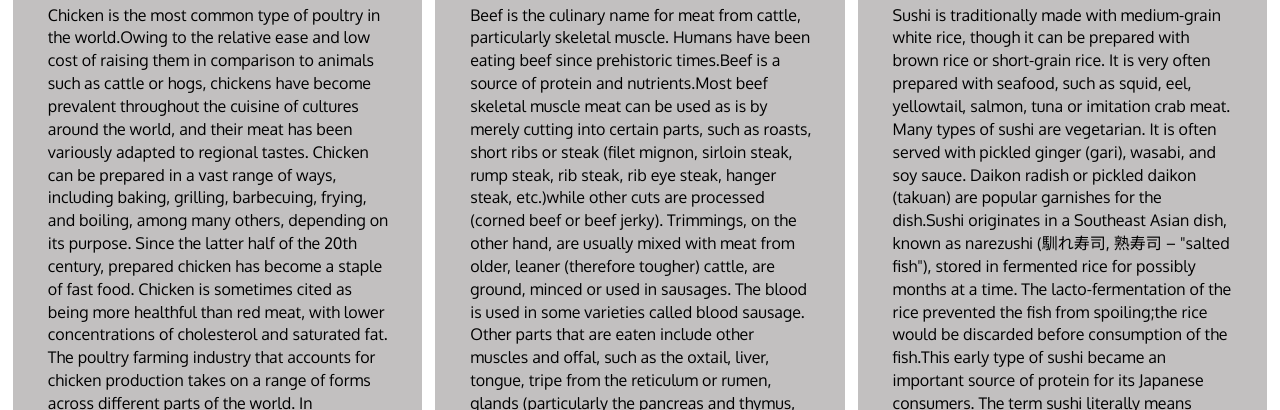
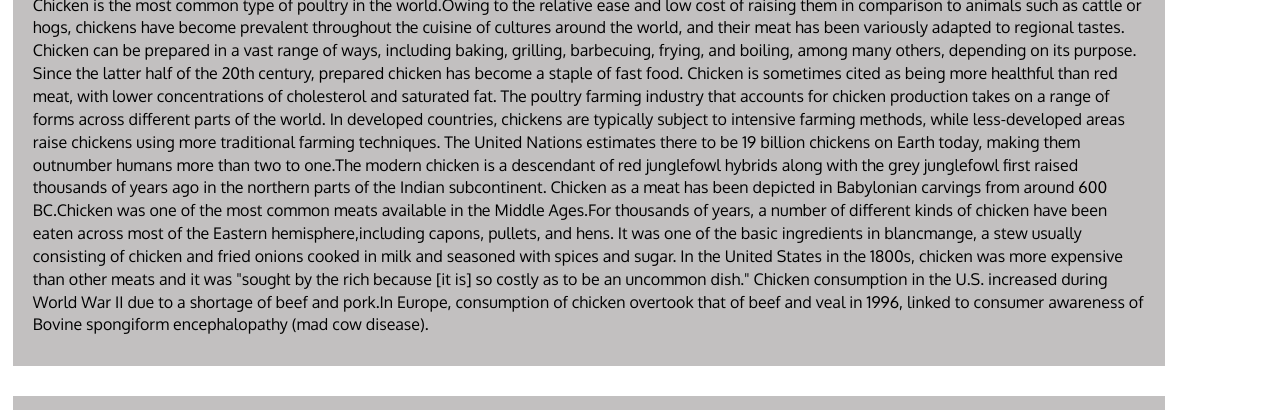
Before and after one commit to Aayush-Joshi23/module3-solution, a plain HTML site: page index.html in a window 1280 px wide. Shown: the part 269-679 px from the top of the page. Drawn offline with nearby package versions, Linux system fonts and the light colour scheme; a script that the page names is missing.

Commit message:
Update index.html

```diff
--- a/index.html
+++ b/index.html
@@ -54,7 +54,7 @@
 
     <h1 id="main"> Our Menu</h1>
 
-    <div class="box  col-lg-4  col-md-6">
+    <div class="box">
       <h2>Chicken</h2>
       <p>Chicken is the most common type of poultry in the world.Owing to the relative ease and low cost of raising them in comparison to animals such as cattle or hogs, chickens have become prevalent throughout the cuisine of cultures around the world, and their meat has been variously adapted to regional tastes.
 
@@ -67,13 +67,13 @@
 	  In the United States in the 1800s, chicken was more expensive than other meats and it was "sought by the rich because [it is] so costly as to be an uncommon dish." Chicken consumption in the U.S. increased during World War II due to a shortage of beef and pork.In Europe, consumption of chicken overtook that of beef and veal in 1996, linked to consumer awareness of Bovine spongiform encephalopathy (mad cow disease).</p>
     </div>
 
-    <div class="box2 col-lg-4  col-md-6">
+    <div class="box2">
       <h2>Beef</h2>
       <p> Beef is the culinary name for meat from cattle, particularly skeletal muscle. Humans have been eating beef since prehistoric times.Beef is a source of protein and nutrients.Most beef skeletal muscle meat can be used as is by merely cutting into certain parts, such as roasts, short ribs or steak (filet mignon, sirloin steak, rump steak, rib steak, rib eye steak, hanger steak, etc.)while other cuts are processed (corned beef or beef jerky). Trimmings, on the other hand, are usually mixed with meat from older, leaner (therefore tougher) cattle, are ground, minced or used in sausages. The blood is used in some varieties called blood sausage. Other parts that are eaten include other muscles and offal, such as the oxtail, liver, tongue, tripe from the reticulum or rumen, glands (particularly the pancreas and thymus, referred to as sweetbread), the heart, the brain (although forbidden where there is a danger of bovine spongiform encephalopathy, BSE, commonly referred to as mad cow disease), the kidneys, and the tender testicles of the bull (known in the United States as calf fries, prairie oysters, or Rocky Mountain oysters). Some intestines are cooked and eaten as is,but are more often cleaned and used as natural sausage casings. The bones are used for making beef stock. Meat from younger cows (calves) is called veal.
 	  Beef from steers and heifers is similar.Depending on economics, the number of heifers kept for breeding varies. The meat from older bulls, because it is usually tougher, is frequently used for mince (known as ground beef in the United States). Cattle raised for beef may be allowed to roam free on grasslands, or may be confined at some stage in pens as part of a large feeding operation called a feedlot (or concentrated animal feeding operation), where they are usually fed a ration of grain, protein, roughage and a vitamin/mineral preblend. </p>
     </div>
 
-    <div class="box3  col-lg-4  col-md-12">
+    <div class="box3">
       <h2>Sushi</h2>
       <p>Sushi is traditionally made with medium-grain white rice, though it can be prepared with brown rice or short-grain rice. It is very often prepared with seafood, such as squid, eel, yellowtail, salmon, tuna or imitation crab meat. Many types of sushi are vegetarian. It is often served with pickled ginger (gari), wasabi, and soy sauce. Daikon radish or pickled daikon (takuan) are popular garnishes for the dish.Sushi originates in a Southeast Asian dish, known as narezushi (馴れ寿司, 熟寿司 – "salted fish"), stored in fermented rice for possibly months at a time. The lacto-fermentation of the rice prevented the fish from spoiling;the rice would be discarded before consumption of the fish.This early type of sushi became an important source of protein for its Japanese consumers. The term sushi literally means "sour-tasting" and comes from an antiquated し (shi) terminal-form conjugation, 酸し sushi, no longer used in other contexts, of the adjectival verb 酸い sui "to be sour";the overall dish has a sour and umami or savoury taste.Narezushi still exists as a regional specialty, notably as funa-zushi from Shiga Prefecture.
 
```
